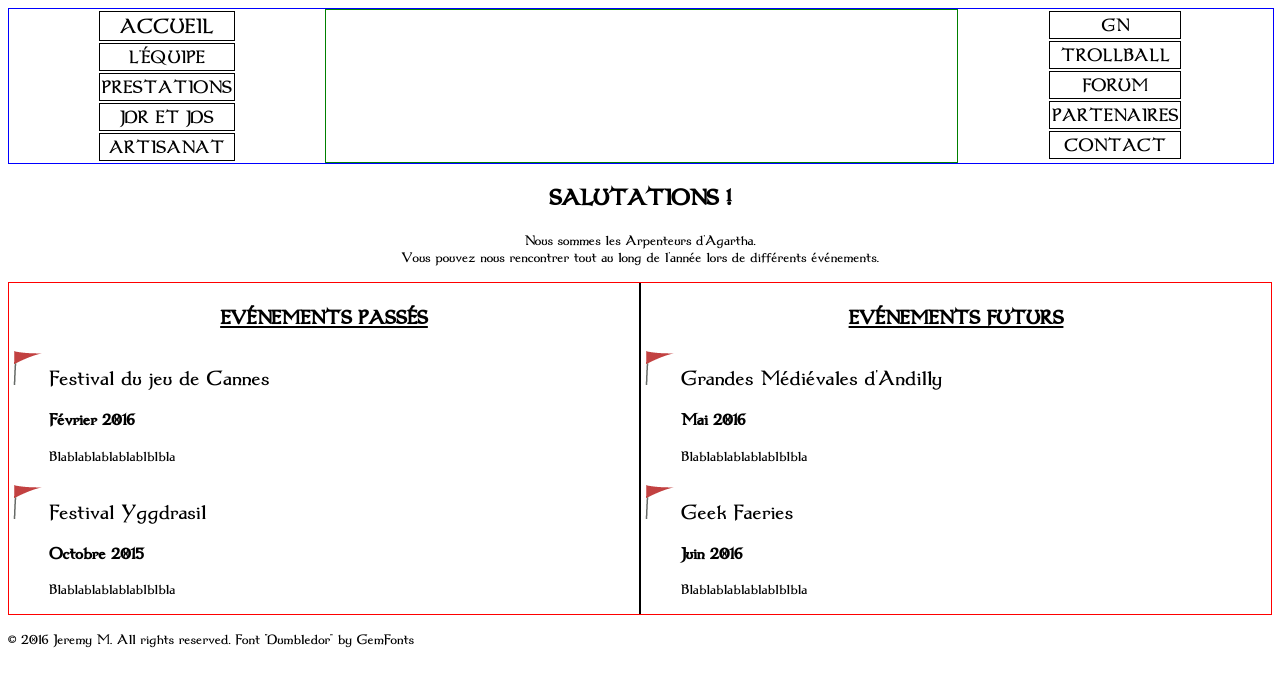
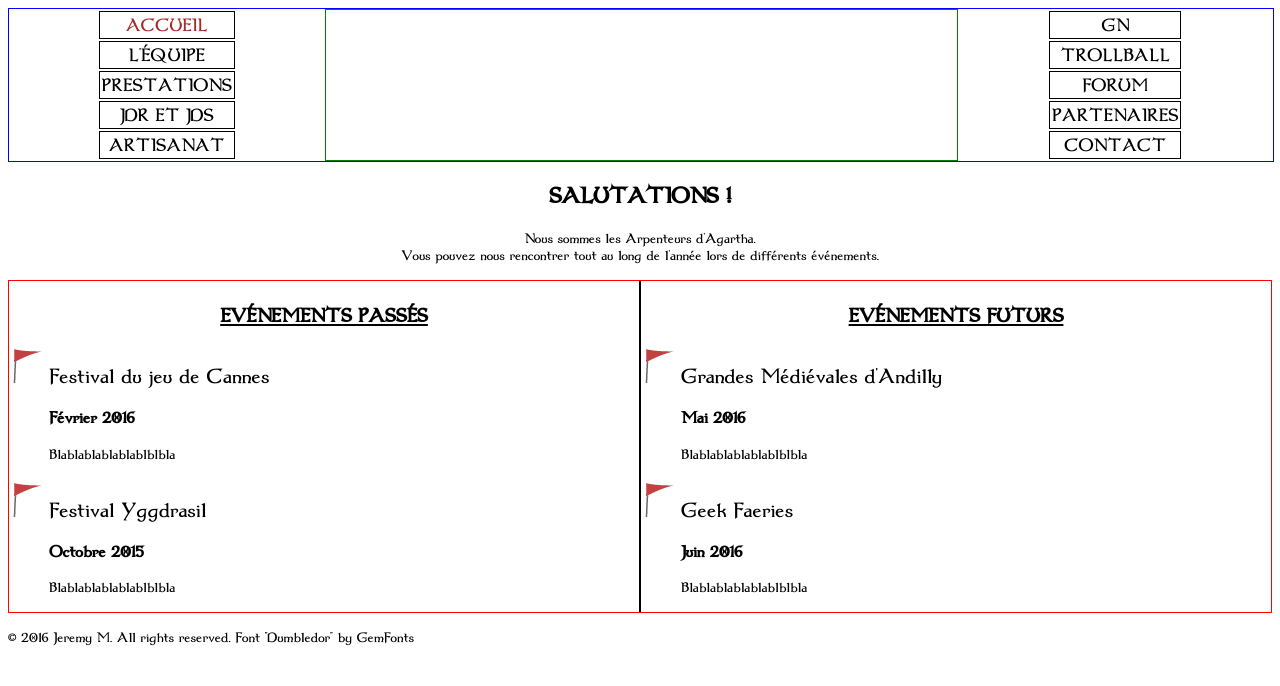
Before and after one commit to asgard-thor/asgard-thor.github.io, a plain HTML site: page index.html in a window 1280 px wide. In both pictures the pointer is over the link "ACCUEIL". Drawn offline with Linux system fonts and the light colour scheme.

Commit message:
Update style.css

```diff
--- a/style.css
+++ b/style.css
@@ -70,7 +70,7 @@ a
 
 a:hover
 {
-	font-size : 1.5em;
+	color : brown;
 }
 
 /*TIMELINE*/
```
